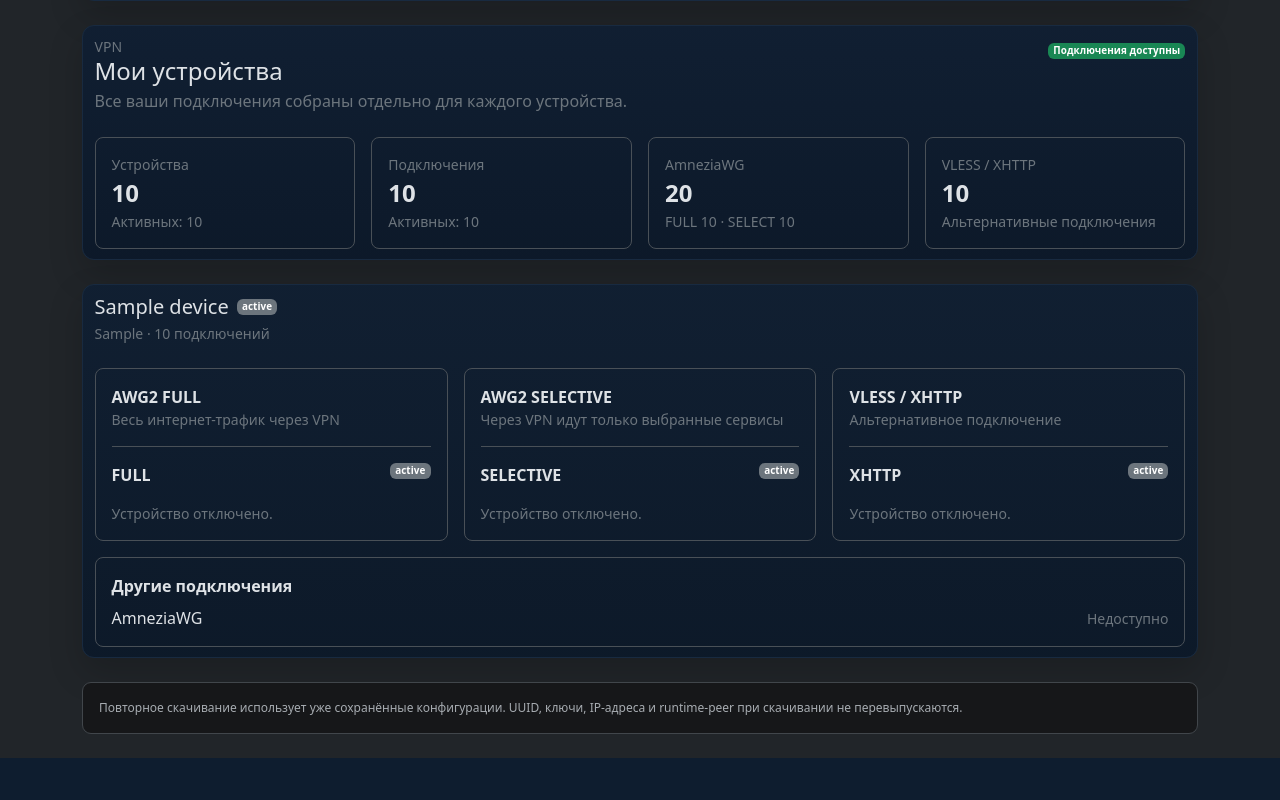
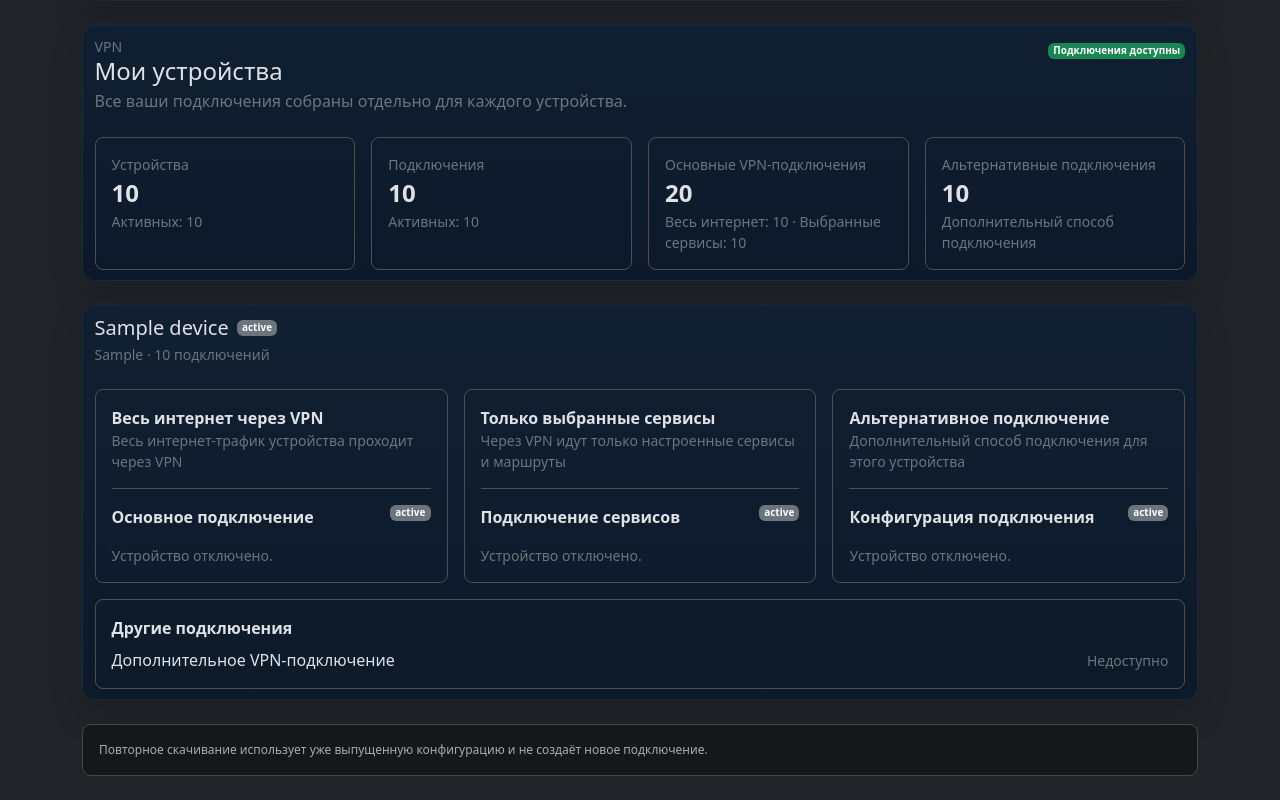
Before and after one commit to stalkerxz/amnezia-control, a Django app: template amnezia_control/templates/customer_portal/home.html in a window 1280 px wide. Shown: the part 510-1310 px from the top of the page. Before the commit the page ends 1268 px from the top, so only its background shows below. Run offline with Django 5.2, Linux system fonts and the light colour scheme; the template is opened without the code that fills it: most values are stand-ins (such as "Sample title", 1, 10 or a date in 2020).

Commit message:
Productize customer cabinet connections

```diff
--- a/amnezia_control/templates/customer_portal/_connections_workspace.html
+++ b/amnezia_control/templates/customer_portal/_connections_workspace.html
@@ -90,7 +90,7 @@
         <div class="border rounded-3 p-3 h-100">
 
           <div class="small text-secondary">
-            AmneziaWG
+            Основные VPN-подключения
           </div>
 
           <div class="fs-4 fw-semibold">
@@ -98,8 +98,8 @@
           </div>
 
           <div class="small text-secondary">
-            FULL {{ workspace.full_total }}
-            · SELECT {{ workspace.selective_total }}
+            Весь интернет: {{ workspace.full_total }}
+            · Выбранные сервисы: {{ workspace.selective_total }}
           </div>
 
         </div>
@@ -112,7 +112,7 @@
         <div class="border rounded-3 p-3 h-100">
 
           <div class="small text-secondary">
-            VLESS / XHTTP
+            Альтернативные подключения
           </div>
 
           <div class="fs-4 fw-semibold">
@@ -120,7 +120,7 @@
           </div>
 
           <div class="small text-secondary">
-            Альтернативные подключения
+            Дополнительный способ подключения
           </div>
 
         </div>
@@ -192,7 +192,7 @@
 
     <div class="row g-3">
 
-      <!-- FULL -->
+      <!-- ВЕСЬ ИНТЕРНЕТ -->
       <div class="col-12 col-xl-4">
 
         <div class="border rounded-3 p-3 h-100">
@@ -200,11 +200,12 @@
           <div class="mb-3">
 
             <div class="fw-semibold">
-              AWG2 FULL
+              Весь интернет через VPN
             </div>
 
             <div class="small text-secondary">
-              Весь интернет-трафик через VPN
+              Весь интернет-трафик устройства
+              проходит через VPN
             </div>
 
           </div>
@@ -217,7 +218,7 @@
               <div class="d-flex justify-content-between gap-2 align-items-start">
 
                 <div class="fw-semibold">
-                  FULL
+                  Основное подключение
                 </div>
 
 
@@ -310,7 +311,8 @@
           {% empty %}
 
             <div class="small text-secondary">
-              FULL-подключение пока не создано.
+              Подключение для всего интернета
+              пока не создано.
             </div>
 
           {% endfor %}
@@ -320,7 +322,7 @@
       </div>
 
 
-      <!-- SELECTIVE -->
+      <!-- ВЫБРАННЫЕ СЕРВИСЫ -->
       <div class="col-12 col-xl-4">
 
         <div class="border rounded-3 p-3 h-100">
@@ -328,11 +330,12 @@
           <div class="mb-3">
 
             <div class="fw-semibold">
-              AWG2 SELECTIVE
+              Только выбранные сервисы
             </div>
 
             <div class="small text-secondary">
-              Через VPN идут только выбранные сервисы
+              Через VPN идут только настроенные
+              сервисы и маршруты
             </div>
 
           </div>
@@ -345,7 +348,7 @@
               <div class="d-flex justify-content-between gap-2 align-items-start">
 
                 <div class="fw-semibold">
-                  SELECTIVE
+                  Подключение сервисов
                 </div>
 
 
@@ -438,7 +441,8 @@
           {% empty %}
 
             <div class="small text-secondary">
-              SELECTIVE-подключение пока не создано.
+              Подключение для выбранных сервисов
+              пока не создано.
             </div>
 
           {% endfor %}
@@ -448,7 +452,7 @@
       </div>
 
 
-      <!-- XHTTP -->
+      <!-- АЛЬТЕРНАТИВНОЕ ПОДКЛЮЧЕНИЕ -->
       <div class="col-12 col-xl-4">
 
         <div class="border rounded-3 p-3 h-100">
@@ -456,11 +460,12 @@
           <div class="mb-3">
 
             <div class="fw-semibold">
-              VLESS / XHTTP
+              Альтернативное подключение
             </div>
 
             <div class="small text-secondary">
-              Альтернативное подключение
+              Дополнительный способ подключения
+              для этого устройства
             </div>
 
           </div>
@@ -473,7 +478,7 @@
               <div class="d-flex justify-content-between gap-2 align-items-start">
 
                 <div class="fw-semibold">
-                  XHTTP
+                  Конфигурация подключения
                 </div>
 
 
@@ -545,7 +550,8 @@
           {% empty %}
 
             <div class="small text-secondary">
-              XHTTP-подключение пока не создано.
+              Альтернативное подключение
+              пока не создано.
             </div>
 
           {% endfor %}
@@ -570,7 +576,7 @@
           <div class="d-flex justify-content-between gap-3 align-items-center flex-wrap">
 
             <div>
-              AmneziaWG
+              Дополнительное VPN-подключение
             </div>
 
             {% if client.cabinet_download_allowed %}
--- a/amnezia_control/templates/customer_portal/home.html
+++ b/amnezia_control/templates/customer_portal/home.html
@@ -258,9 +258,8 @@
 
 
 <div class="alert alert-secondary mt-4 mb-0">
-  Повторное скачивание использует уже сохранённые
-  конфигурации. UUID, ключи, IP-адреса и runtime-peer
-  при скачивании не перевыпускаются.
+  Повторное скачивание использует уже выпущенную
+  конфигурацию и не создаёт новое подключение.
 </div>
 
 {% endblock %}
```
Also changed, not shown: amnezia_control/customers/test_customer_cabinet_workspace.py (+20 -7 lines).
